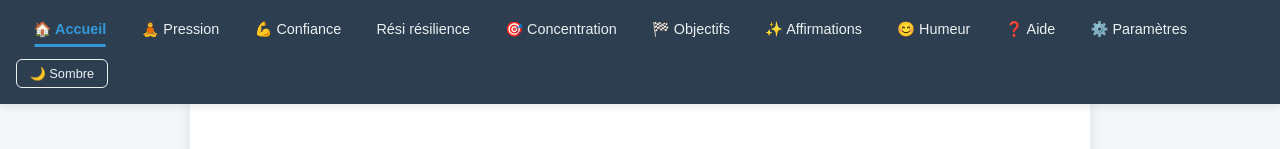
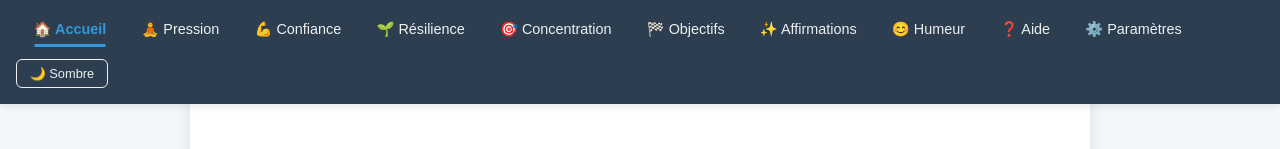
Before and after one commit to ericsotoca/OBJECTIF2026, a plain HTML site: page index.html in a window 1280 px wide. Shown: the top 149 px of the page. Drawn offline with Linux system fonts and the light colour scheme.

Commit message:
Update index.html

```diff
--- a/index.html
+++ b/index.html
@@ -475,7 +475,7 @@
              <button class="nav-btn" data-section="accueil">🏠 Accueil</button>
              <button class="nav-btn" data-section="pression">🧘 Pression</button>
              <button class="nav-btn" data-section="confiance">💪 Confiance</button>
-             <button class="nav-btn" data-section="resilience"> Rési résilience</button> <!-- Rési -> Résilience -->
+             <button class="nav-btn" data-section="resilience">🌱 Résilience</button>
              <button class="nav-btn" data-section="concentration">🎯 Concentration</button>
              <button class="nav-btn" data-section="objectifs">🏁 Objectifs</button>
              <button class="nav-btn" data-section="affirmations">✨ Affirmations</button>
```
